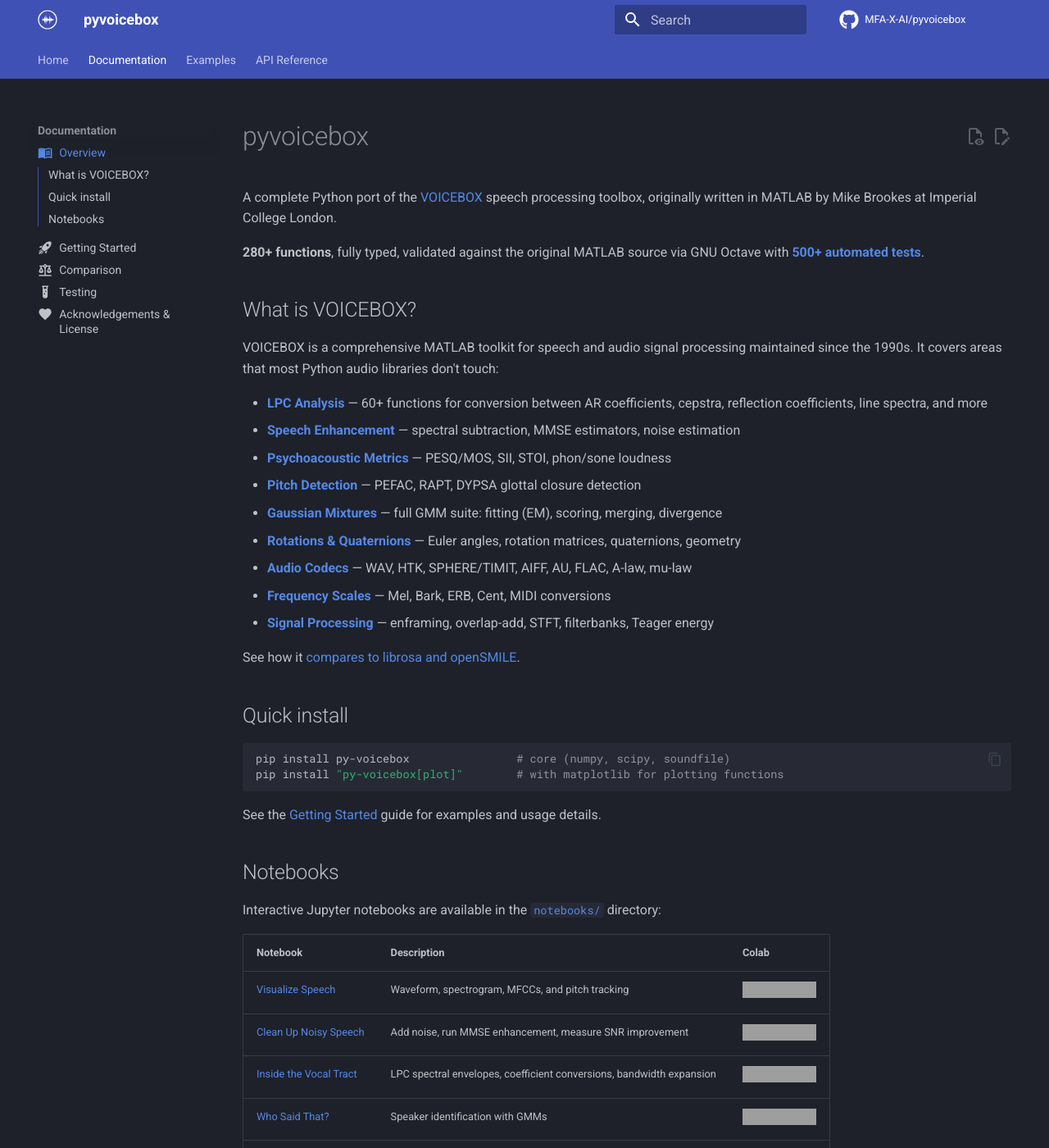
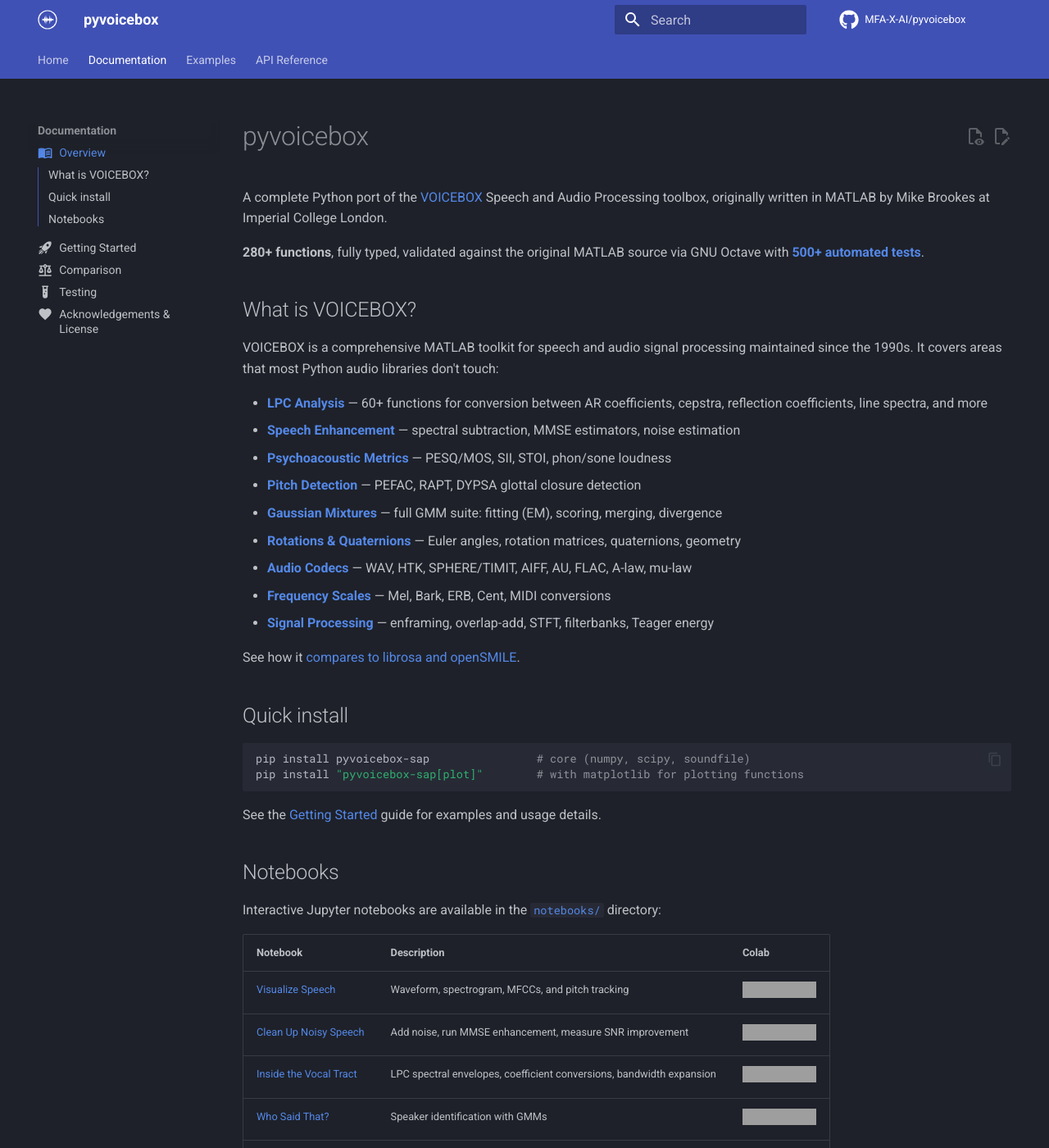
Before and after one commit to MFA-X-AI/pyvoicebox, an MkDocs documentation site: the page built from docs/overview.md, in a window 1280 px wide and 1400 px high. Shown: the whole window at 82% size. Built offline with MkDocs 1.6.1 and Material for MkDocs 9.7.7, drawn with Linux system fonts in a browser that asks for light colours; comment, search, counter and statistics services are not loaded; grey boxes are pictures that could not be loaded.

Commit message:
Rename PyPI package to pyvoicebox-sap and update description to Speech and Audio Processing

````diff
--- a/docs/overrides/home.html
+++ b/docs/overrides/home.html
@@ -26,12 +26,12 @@
             <span class="mdx-hero__icon">{% include ".icons/custom/logo.svg" %}</span>
             pyvoicebox
           </h1>
-          <div class="mdx-hero__install" onclick="navigator.clipboard.writeText('pip install py-voicebox'); var ic=this.querySelector('.mdx-install__icon'); ic.innerHTML='&#10003;'; setTimeout(function(){ic.innerHTML='&#x2398;'},1500)">
-            <span><span class="mdx-install__prompt">$</span> pip install py-voicebox</span>
+          <div class="mdx-hero__install" onclick="navigator.clipboard.writeText('pip install pyvoicebox-sap'); var ic=this.querySelector('.mdx-install__icon'); ic.innerHTML='&#10003;'; setTimeout(function(){ic.innerHTML='&#x2398;'},1500)">
+            <span><span class="mdx-install__prompt">$</span> pip install pyvoicebox-sap</span>
             <span class="mdx-install__icon">&#x2398;</span>
           </div>
           <p class="mdx-hero__tagline">
-            <strong>280+ speech processing functions</strong>, fully typed, ported from MATLAB to Python.
+            <strong>280+ speech and audio processing functions</strong>, fully typed, ported from MATLAB to Python.
           </p>
           <p class="mdx-hero__sub">
             A complete port of the
--- a/docs/overview.md
+++ b/docs/overview.md
@@ -4,7 +4,7 @@
 
 # pyvoicebox
 
-A complete Python port of the [VOICEBOX](https://github.com/ImperialCollegeLondon/sap-voicebox) speech processing toolbox, originally written in MATLAB by Mike Brookes at Imperial College London.
+A complete Python port of the [VOICEBOX](https://github.com/ImperialCollegeLondon/sap-voicebox) Speech and Audio Processing toolbox, originally written in MATLAB by Mike Brookes at Imperial College London.
 
 **280+ functions**, fully typed, validated against the original MATLAB source via GNU Octave with **[500+ automated tests](testing.md)**.
 
@@ -27,8 +27,8 @@
 ## Quick install
 
 ```bash
-pip install py-voicebox                # core (numpy, scipy, soundfile)
-pip install "py-voicebox[plot]"        # with matplotlib for plotting functions
+pip install pyvoicebox-sap                # core (numpy, scipy, soundfile)
+pip install "pyvoicebox-sap[plot]"        # with matplotlib for plotting functions
 ```
 
 See the [Getting Started](getting-started.md) guide for examples and usage details.
--- a/mkdocs.yml
+++ b/mkdocs.yml
@@ -1,5 +1,5 @@
 site_name: pyvoicebox
-site_description: Python port of the VOICEBOX speech processing toolbox
+site_description: Python port of the VOICEBOX Speech and Audio Processing toolbox
 site_url: https://mfa-x-ai.github.io/pyvoicebox/
 site_author: MFA-X-AI
 
--- a/pyproject.toml
+++ b/pyproject.toml
@@ -3,9 +3,9 @@
 build-backend = "setuptools.build_meta"
 
 [project]
-name = "py-voicebox"
+name = "pyvoicebox-sap"
 dynamic = ["version"]
-description = "Python port of VOICEBOX speech processing toolbox"
+description = "Python port of the VOICEBOX Speech and Audio Processing toolbox"
 readme = "README.md"
 requires-python = ">=3.9"
 license = "LGPL-3.0-or-later"
--- a/pyvoicebox/__init__.py
+++ b/pyvoicebox/__init__.py
@@ -1,4 +1,4 @@
-# pyvoicebox - Python port of VOICEBOX speech processing toolbox
+# pyvoicebox - Python port of VOICEBOX Speech and Audio Processing toolbox
 
 from .v_activlev import *  # noqa: F401,F403
 from .v_activlevg import *  # noqa: F401,F403
````
Also changed, not shown: README.md (+5 -5 lines), docs/examples/index.md (+1 -1 lines), docs/getting-started.md (+2 -2 lines), notebooks/README.md (+1 -1 lines), 9 other files.
